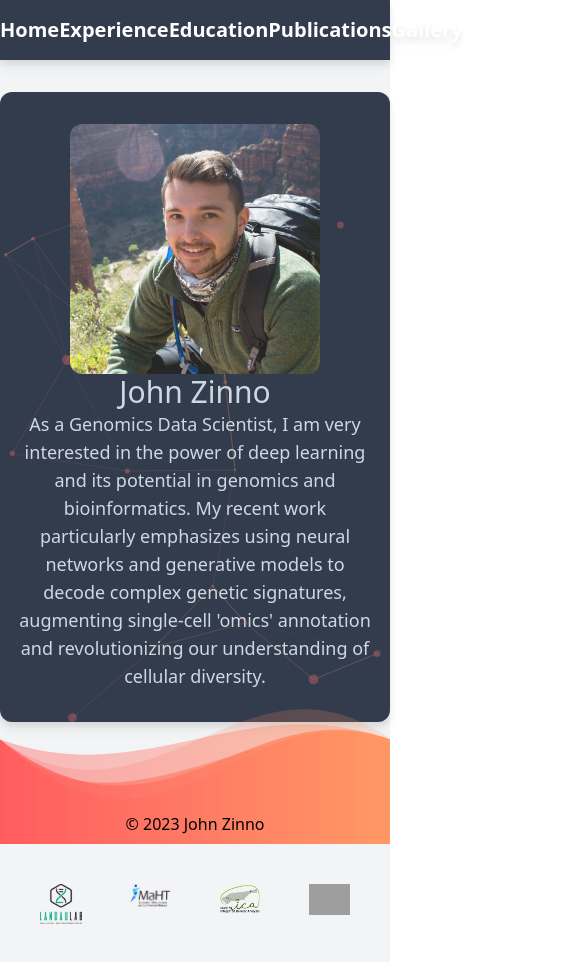
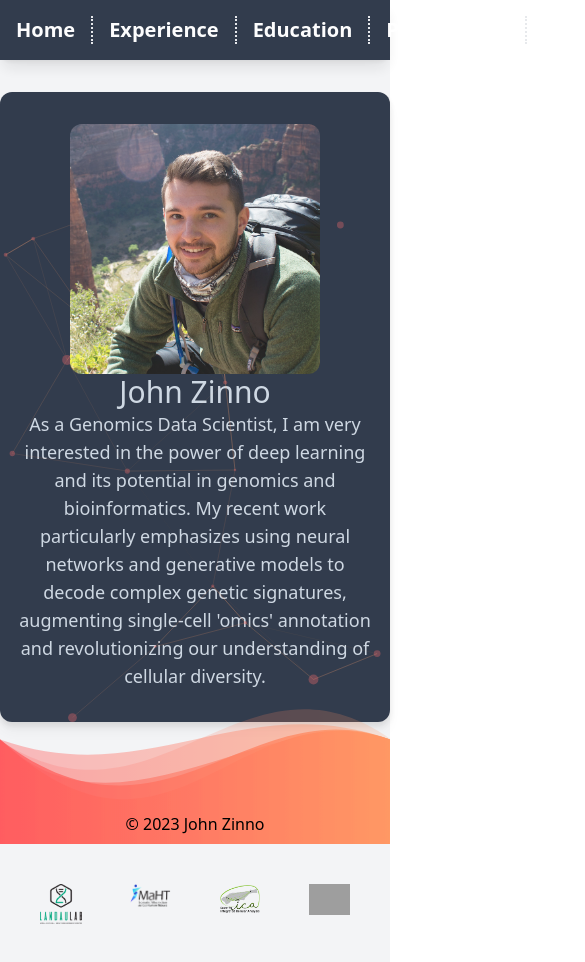
Before and after one commit to jzinno/jzinno.github.io, a Next.js app: page / in a window 390 px wide. Shown: the top 962 px of the page, 585 px wide, since content can reach past the window. Built offline with nearby package versions, Linux system fonts and the light colour scheme; grey boxes are pictures that could not be loaded.

Commit message:
refactor header and add responsivness

```diff
--- a/components/Header.tsx
+++ b/components/Header.tsx
@@ -1,24 +1,26 @@
 import Link from "next/link";
+
+const links = [
+  { href: "/", text: "Home" },
+  { href: "/experience", text: "Experience" },
+  { href: "/edu", text: "Education" },
+  { href: "/pubs", text: "Publications" },
+  { href: "/gallery", text: "Gallery" },
+];
 
 const Header: React.FC = () => {
   return (
-    <header className="bg-slate-800 py-4 drop-shadow-lg opacity-90">
-      <nav className="max-w-4xl mx-auto flex justify-between">
-        <Link href="/" className="text-white text-xl font-bold">
-          Home
-        </Link>
-        <Link href="/experience" className="text-white text-xl font-bold">
-          Experience
-        </Link>
-        <Link href="/edu" className="text-white text-xl font-bold">
-          Education
-        </Link>
-        <Link href="/pubs" className="text-white text-xl font-bold">
-          Publications
-        </Link>
-        <Link href="/gallery" className="text-white text-xl font-bold">
-          Gallery
-        </Link>
+    <header className="bg-slate-800 py-4 shadow-lg opacity-90">
+      <nav className="max-w-max mx-auto flex justify-between items-center divide-dotted divide-x-2 ">
+        {links.map((link, index) => (
+          <Link
+            key={index}
+            href={link.href}
+            className="px-4 hover:px-6 text-white text-xl font-bold hover:text-gray-300 hover:scale-105 cursor-pointer select-none transition-all duration-200 ease-in-out"
+          >
+            {link.text}
+          </Link>
+        ))}
       </nav>
     </header>
   );
```
